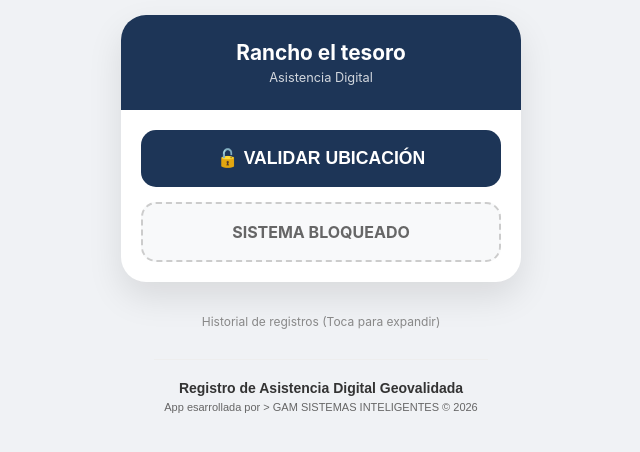
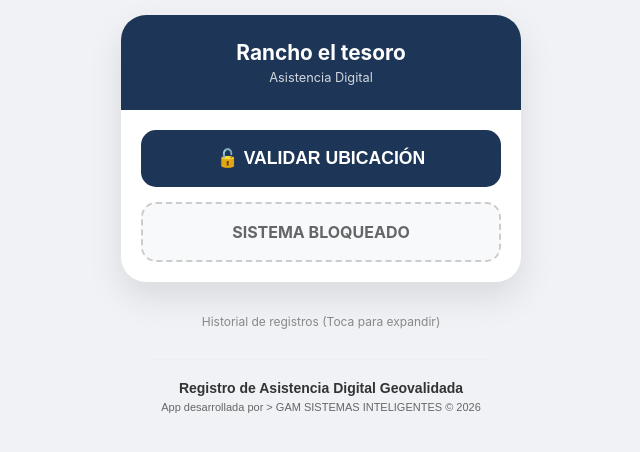
Before and after one commit to gamsistemasinteligentes-png/asistencia-rancho-tesoro-de-la-primavera, a plain HTML site: page index.html in a window 1280 px wide. Shown: the full height of the page, 319-959 px from the left. Drawn offline with Linux system fonts and the light colour scheme.

Commit message:
Update index.html

```diff
--- a/index.html
+++ b/index.html
@@ -198,7 +198,7 @@
             Registro de Asistencia Digital Geovalidada
         </p>
         <p style="margin: 5px 0 0 0; font-size: 11px; color: #666;">
-            App esarrollada por > GAM SISTEMAS INTELIGENTES © 2026
+            App desarrollada por > GAM SISTEMAS INTELIGENTES © 2026
         </p>
     </footer>
 </body>
```
